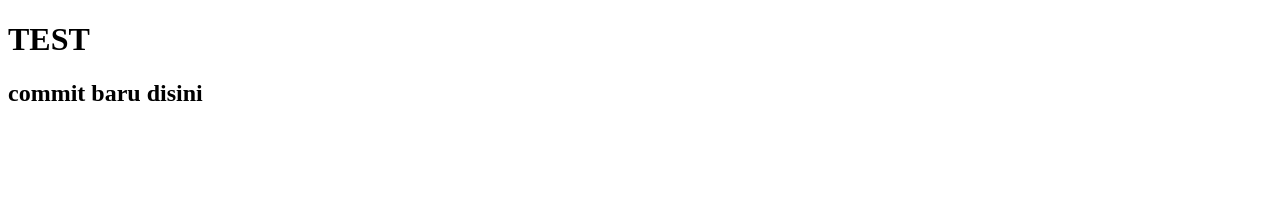
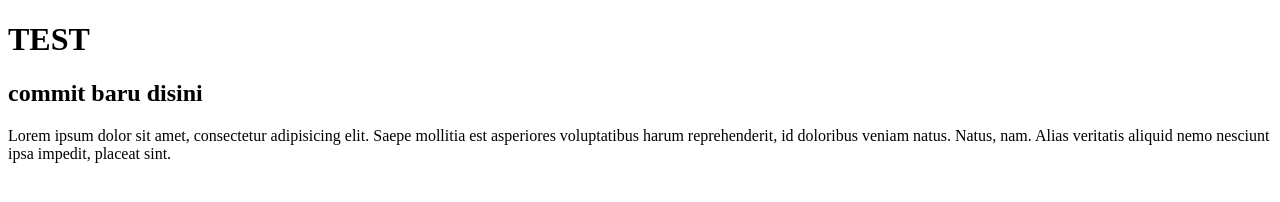
Before and after one commit to KautsarRamadhan/contoh, a plain HTML site: page index.html in a window 1280 px wide. Drawn offline with Linux system fonts and the light colour scheme.

Commit message:
updating paragrap

```diff
--- a/index.html
+++ b/index.html
@@ -8,5 +8,7 @@
   <body>
     <h1>TEST</h1>
     <h2>commit baru disini</h2>
+
+    <p>Lorem ipsum dolor sit amet, consectetur adipisicing elit. Saepe mollitia est asperiores voluptatibus harum reprehenderit, id doloribus veniam natus. Natus, nam. Alias veritatis aliquid nemo nesciunt ipsa impedit, placeat sint.</p>
   </body>
 </html>
```
